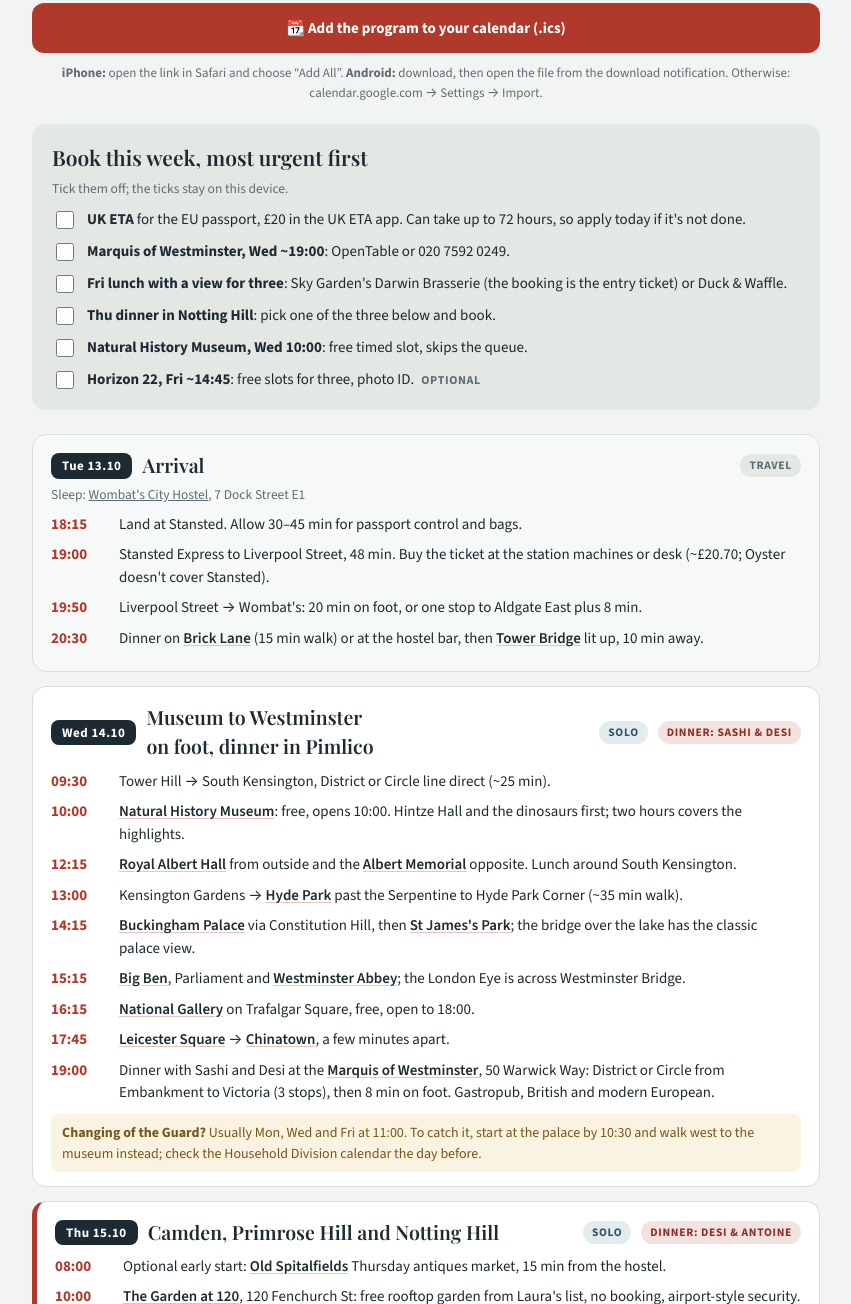
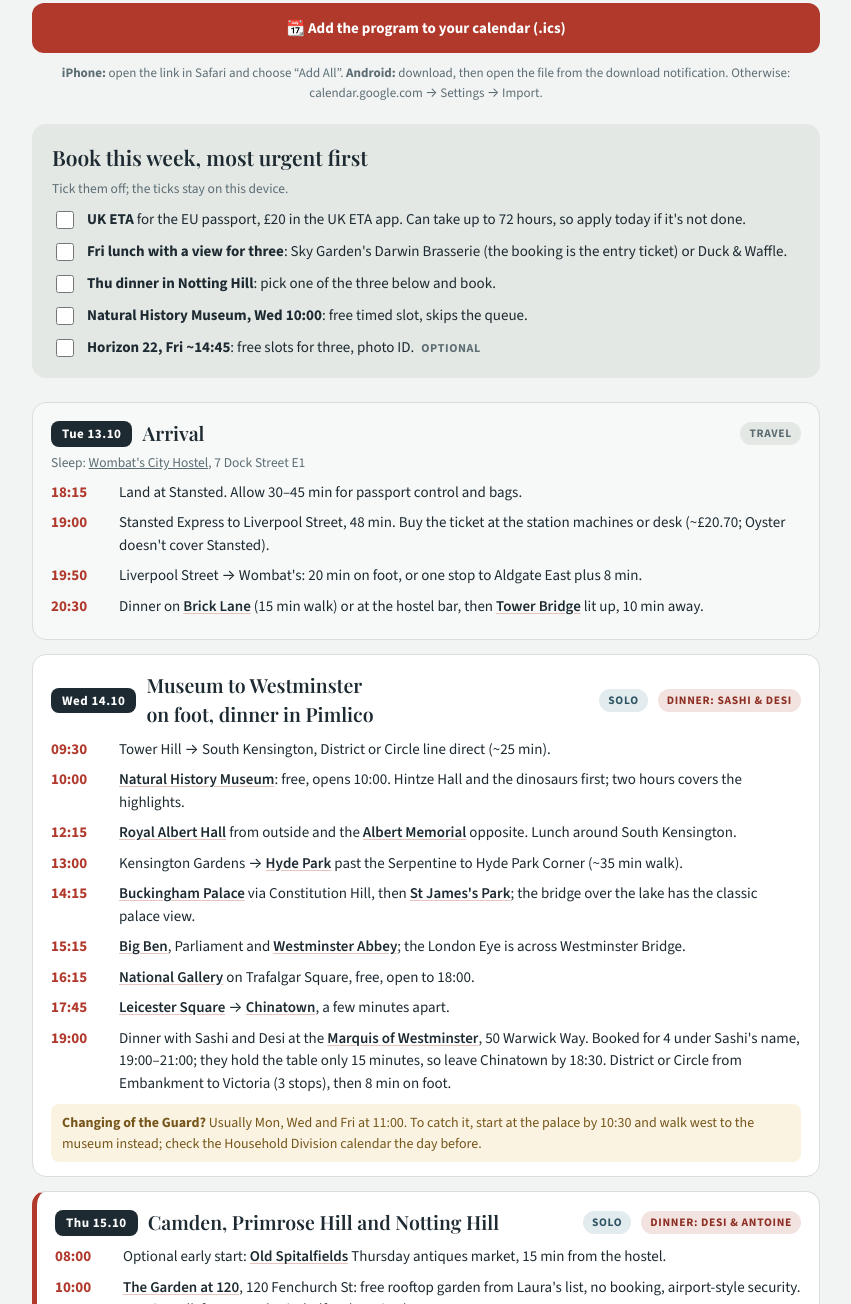
Before and after one commit to parvanovkp/london-trip, a plain HTML site: page index.html in a window 1280 px wide. Shown: the part 299-1603 px from the top of the page, without its empty margins (214-1065 px from the left). Drawn offline with nearby package versions, Linux system fonts and the light colour scheme.

Commit message:
Add confirmed Marquis of Westminster booking for Wednesday

```diff
--- a/index.html
+++ b/index.html
@@ -140,7 +140,6 @@
   <p class="hint">Tick them off; the ticks stay on this device.</p>
   <ul class="checks">
     <li><input type="checkbox" id="c-eta"><label for="c-eta"><b>UK ETA</b> for the EU passport, £20 in the UK ETA app. Can take up to 72 hours, so apply today if it's not done.</label></li>
-    <li><input type="checkbox" id="c-marquis"><label for="c-marquis"><b>Marquis of Westminster, Wed ~19:00</b>: OpenTable or 020 7592 0249.</label></li>
     <li><input type="checkbox" id="c-lunch"><label for="c-lunch"><b>Fri lunch with a view for three</b>: Sky Garden's Darwin Brasserie (the booking is the entry ticket) or Duck &amp; Waffle.</label></li>
     <li><input type="checkbox" id="c-thu"><label for="c-thu"><b>Thu dinner in Notting Hill</b>: pick one of the three below and book.</label></li>
     <li><input type="checkbox" id="c-nhm"><label for="c-nhm"><b>Natural History Museum, Wed 10:00</b>: free timed slot, skips the queue.</label></li>
@@ -172,7 +171,7 @@
     <li><span class="t">15:15</span><span><a href="https://www.google.com/maps/search/?api=1&amp;query=Big+Ben+London" target="_blank" rel="noopener">Big Ben</a>, Parliament and <a href="https://www.google.com/maps/search/?api=1&amp;query=Westminster+Abbey" target="_blank" rel="noopener">Westminster Abbey</a>; the London Eye is across Westminster Bridge.</span></li>
     <li><span class="t">16:15</span><span><a href="https://www.google.com/maps/search/?api=1&amp;query=National+Gallery+London" target="_blank" rel="noopener">National Gallery</a> on Trafalgar Square, free, open to 18:00.</span></li>
     <li><span class="t">17:45</span><span><a href="https://www.google.com/maps/search/?api=1&amp;query=Leicester+Square+London" target="_blank" rel="noopener">Leicester Square</a> → <a href="https://www.google.com/maps/search/?api=1&amp;query=Chinatown+London" target="_blank" rel="noopener">Chinatown</a>, a few minutes apart.</span></li>
-    <li><span class="t">19:00</span><span>Dinner with Sashi and Desi at the <a href="https://www.google.com/maps/search/?api=1&amp;query=Marquis+of+Westminster+50+Warwick+Way+London" target="_blank" rel="noopener">Marquis of Westminster</a>, 50 Warwick Way: District or Circle from Embankment to Victoria (3 stops), then 8 min on foot. Gastropub, British and modern European.</span></li>
+    <li><span class="t">19:00</span><span>Dinner with Sashi and Desi at the <a href="https://www.google.com/maps/search/?api=1&amp;query=Marquis+of+Westminster+50+Warwick+Way+London" target="_blank" rel="noopener">Marquis of Westminster</a>, 50 Warwick Way. Booked for 4 under Sashi's name, 19:00–21:00; they hold the table only 15 minutes, so leave Chinatown by 18:30. District or Circle from Embankment to Victoria (3 stops), then 8 min on foot.</span></li>
   </ul>
   <div class="note"><b>Changing of the Guard?</b> Usually Mon, Wed and Fri at 11:00. To catch it, start at the palace by 10:30 and walk west to the museum instead; check the Household Division calendar the day before.</div>
 </article>
```
Also changed, not shown: 1 other file.
